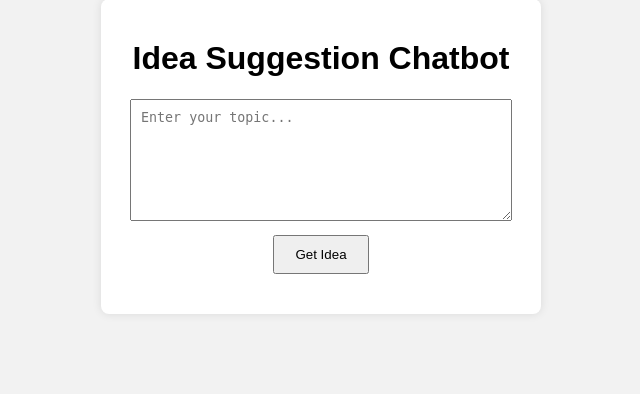
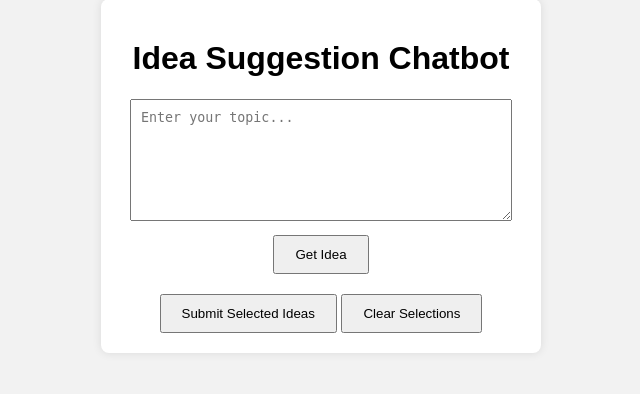
Before and after one commit to sarankirthic/ideabot, a Flask app: page / in a window 1280 px wide. Shown: the part 59-453 px from the top of the page, without its empty margins (319-959 px from the left). Run offline with Flask 3, Linux system fonts and the light colour scheme.

Commit message:
minor code changes

```diff
--- a/app.py
+++ b/app.py
@@ -1,8 +1,10 @@
 from flask import Flask, render_template, request, jsonify
 from openai import OpenAI
+from dotenv import load_dotenv
 import os
 
 app = Flask(__name__)
+load_dotenv()
 
 client = OpenAI(
     api_key=os.getenv("OPENAI_API_KEY")
@@ -23,15 +25,33 @@ def get_idea():
             messages=[
                 {"role": "system", "content": "You are a helpful assistant."},
                 {"role": "user", "content": f"Generate 3 unique ideas for: {query} such that the content is a list of\
-                 ideas and nothing else. Each idea contains not more than 10 words. The ideas must be short and crisp.\
-                 The content must not include descriptions."}
+                 ideas and nothing else. These ideas must must be software engineering related. Each idea contains not\
+                 more than 10 words. The ideas must be short and crisp. The content must not include descriptions."}
             ],
             max_tokens=100,
         )
-        idea = response
-        print(idea)
-        idea = response.choices[0].message.content.strip()
+        idea = response.choices[0].message.content.strip().split("\n")
+        print(idea, type(idea))
         return jsonify({'idea': idea})
+    except Exception as e:
+        return jsonify({'error': str(e)})
+
+
+@app.route('/get_detailed_description', methods=['POST'])
+def get_detailed_description():
+    options = request.json.get("options")
+    try:
+        response = client.chat.completions.create(
+            model="gpt-4o-mini",
+            messages=[
+                {"role": "system", "content": "You are a helpful assistant."},
+                {"role": "user", "content": f"Elaborate the following ideas {options} in detail such that the contents does not\
+                 exceed 100 words per idea and nothing else."}
+            ],
+            max_tokens=100,
+        )
+        idea_description = response.choices[0].message.content
+        return jsonify({'detailed_description': idea_description})
     except Exception as e:
         return jsonify({'error': str(e)})
 
--- a/static/style.css
+++ b/static/style.css
@@ -30,3 +30,18 @@ button {
     margin-top: 20px;
     font-weight: bold;
 }
+
+.idea-item {
+    padding: 10px;
+    margin: 5px 0;
+    border: 1px solid #ccc;
+    border-radius: 5px;
+    cursor: pointer;
+}
+.idea-item:hover {
+    background-color: #f0f0f0;
+}
+.selected {
+    background-color: #d1e7dd;
+    border-color: #0f5132;
+}
--- a/templates/index.html
+++ b/templates/index.html
@@ -12,12 +12,17 @@
         <textarea id="user-input" placeholder="Enter your topic..."></textarea>
         <button onclick="getIdea()">Get Idea</button>
         <div id="response"></div>
+        <div id="detailed-description">
+            <button onclick="submitSelectedIdeas()">Submit Selected Ideas</button>
+            <button onclick="clearSelections()">Clear Selections</button>
+        </div>
     </div>
 
     <script>
         async function getIdea() {
             const userInput = document.getElementById("user-input").value;
             const responseDiv = document.getElementById("response");
+            responseDiv.innerHTML = "Loading...";
 
             const response = await fetch('/get_idea', {
                 method: 'POST',
@@ -26,7 +31,64 @@
             });
 
             const data = await response.json();
-            responseDiv.innerHTML = data.idea || "Error: " + data.error;
+            responseDiv.innerHTML = "";
+
+            if (Array.isArray(data.ideas)) {
+                data.ideas.forEach(idea => {
+                    const ideaItem = document.createElement("div");
+                    ideaItem.textContent = idea;
+                    ideaItem.className = "idea-item";
+                    ideaItem.onclick = () => toggleIdeaSelection(ideaItem);
+                    responseDiv.appendChild(ideaItem);
+                });
+            } else {
+                responseDiv.innerHTML = "Error: " + (data.error || "No ideas found.");
+            }
+        }
+
+        function toggleIdeaSelection(element) {
+            element.classList.toggle("selected");
+        }
+
+        async function submitSelectedIdeas() {
+            const selectedItems = document.querySelectorAll(".idea-item.selected");
+            if (selectedItems.length < 2) {
+                alert("Please select at least two ideas.");
+                return;
+            }
+
+            const selectedIdeas = Array.from(selectedItems).map(item => item.textContent);
+            console.log("Selected Ideas:", selectedIdeas);
+            alert("Selected Ideas: " + selectedIdeas.join(", "));
+
+            const descriptionDiv = document.getElementById("detailed-description");
+            descriptionDiv.innerHTML = "Fetching detailed descriptions...";
+
+            const response = await fetch('/get_detailed_description', {
+                method: 'POST',
+                headers: { 'Content-Type': 'application/json' },
+                body: JSON.stringify({ ideas: selectedIdeas })
+            });
+
+            const data = await response.json();
+            descriptionDiv.innerHTML = "";
+
+            if (Array.isArray(data.descriptions)) {
+                data.descriptions.forEach(desc => {
+                    const descItem = document.createElement("div");
+                    descItem.textContent = desc;
+                    descItem.className = "description";
+                    descriptionDiv.appendChild(descItem);
+                });
+            } else {
+                descriptionDiv.innerHTML = "Error: " + (data.error || "No descriptions found.");
+            }
+        }
+
+        function clearSelections() {
+            const items = document.querySelectorAll(".idea-item.selected");
+            items.forEach(item => item.classList.remove("selected"));
+            document.getElementById("detailed-description").innerHTML = "";
         }
     </script>
 </body>
```
Also changed, not shown: README.md.
